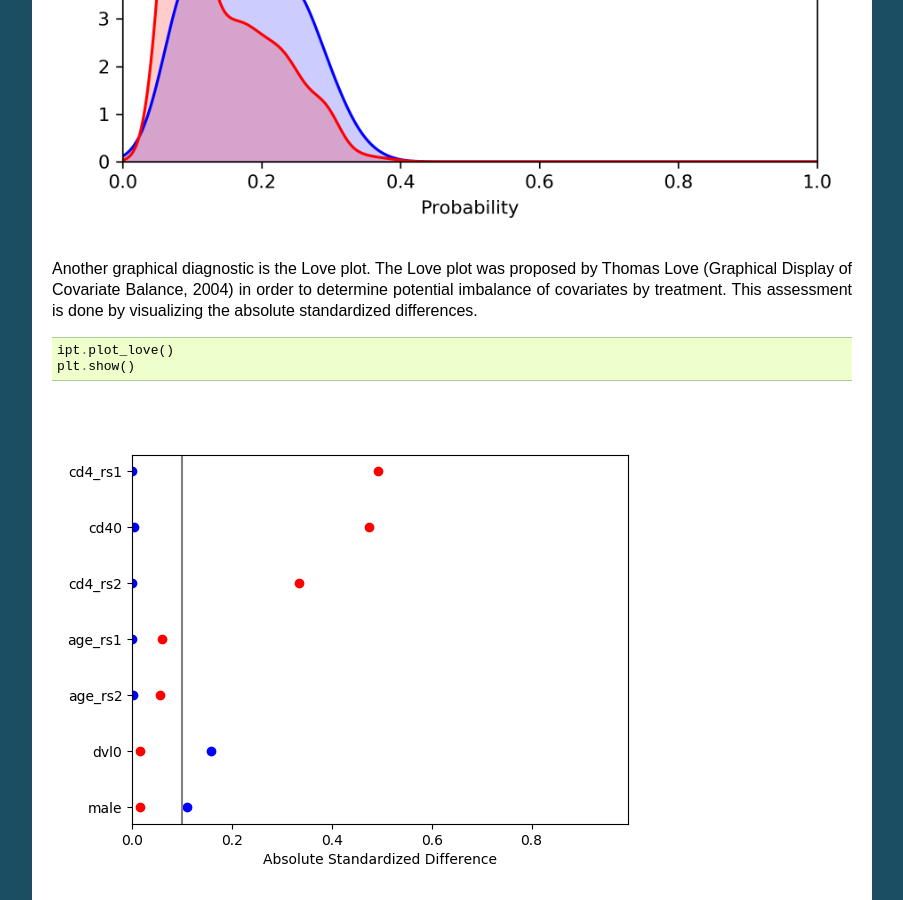
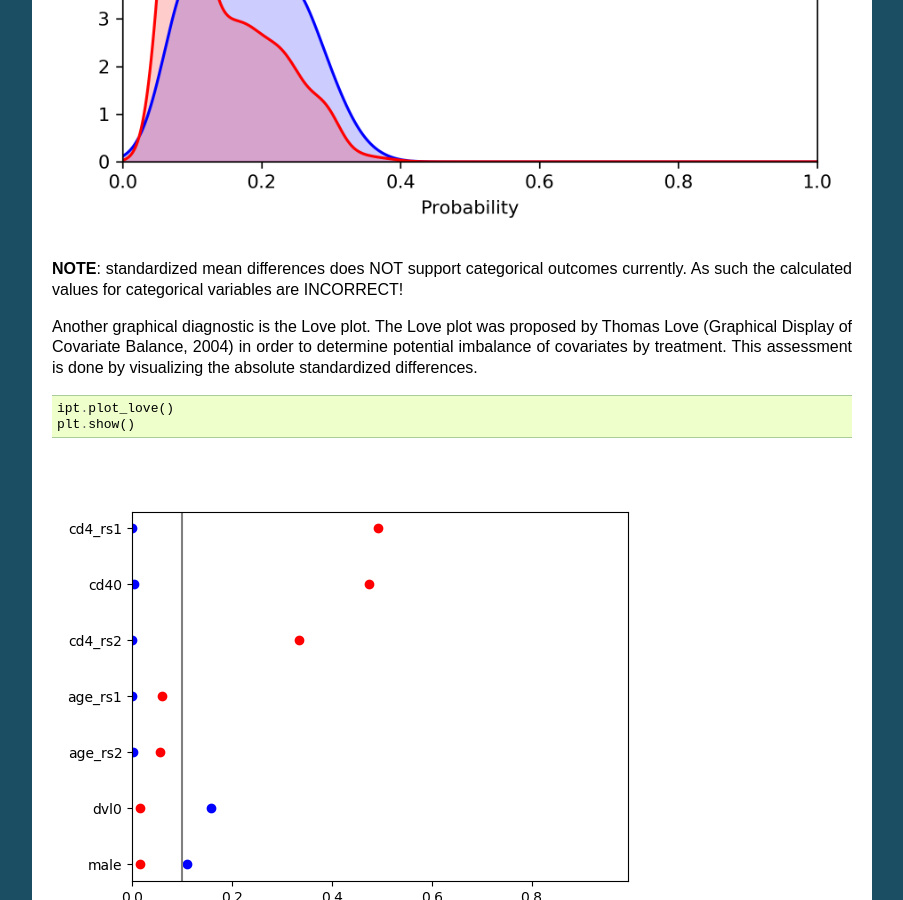
Before and after one commit to pzivich/zEpid, a Sphinx documentation site: the page built from docs/Causal.rst, in a window 1280 px wide and 900 px high, scrolled down 6577 px. Shown: the whole window, without its empty margins (198-1101 px from the left). Built offline with Sphinx 7.4.7, drawn with Linux system fonts in a browser that asks for light colours.

Commit message:
Adding categorical warning for SMD (until fix) to the website

```diff
--- a/docs/Causal.rst
+++ b/docs/Causal.rst
@@ -322,6 +322,9 @@ stratified by treatment. The density plot is implemented in a similar way
   plt.show()
 
 .. image:: images/zepid_iptdensity.png
+
+**NOTE**: standardized mean differences does NOT support categorical outcomes currently. As such the calculated values
+for categorical variables are INCORRECT!
 
 Another graphical diagnostic is the Love plot. The Love plot was proposed by Thomas Love (Graphical Display of Covariate
 Balance, 2004) in order to determine potential imbalance of covariates by treatment. This assessment is done by
```
